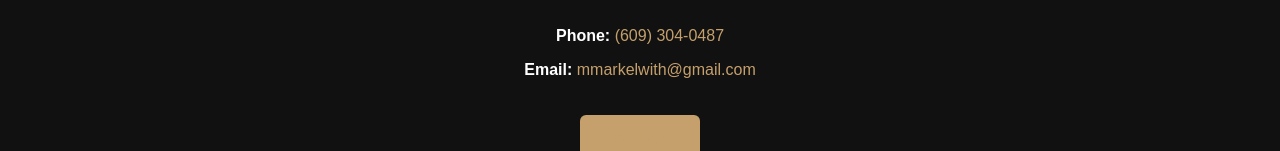
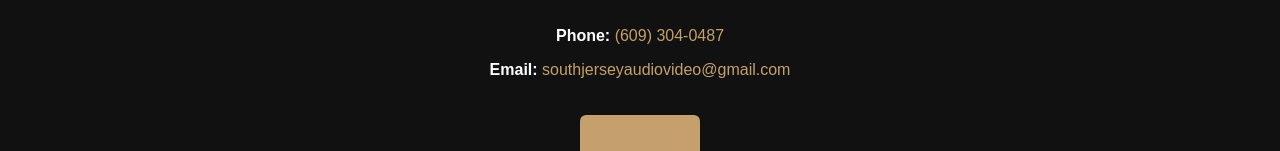
Before and after one commit to Southjerseyav/southjerseyav.github.io, a plain HTML site: page index.html in a window 1280 px wide. Shown: the part 1615-1766 px from the top of the page. Drawn offline with Linux system fonts and the light colour scheme.

Commit message:
Update index.html

```diff
--- a/index.html
+++ b/index.html
@@ -186,7 +186,7 @@ footer {
 <div class="contact">
     <h2>Contact</h2>
     <p><strong>Phone:</strong> <a href="tel:6093040487">(609) 304-0487</a></p>
-    <p><strong>Email:</strong> <a href="mailto:southjerseyaudiovideo@gmail.com">mmarkelwith@gmail.com</a></p>
+    <p><strong>Email:</strong> <a href="mailto:southjerseyaudiovideo@gmail.com">southjerseyaudiovideo@gmail.com</a></p>
     <a href="tel:6093040487" class="button">Call Now</a>
 </div>
 
```
